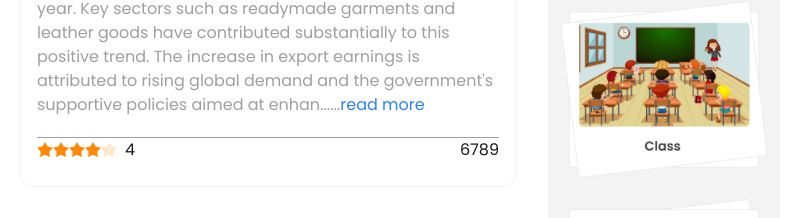
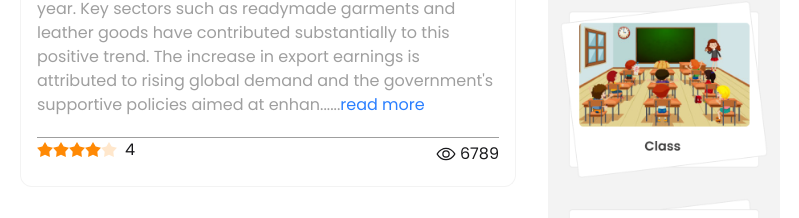
Before and after one commit to Rashikchowdhury/Dragon-news, a React (Vite) app: page /category/0 in a window 1280 px wide. Shown: the part 937-1155 px from the top of the page, without its empty margins (372-1171 px from the left). Built offline with nearby package versions, Linux system fonts and the light colour scheme; no server answers.

Commit message:
added eye btn in views option

```diff
--- a/src/componets/SingleCategoryNews.jsx
+++ b/src/componets/SingleCategoryNews.jsx
@@ -2,6 +2,7 @@ import React from 'react';
 import { FaRegBookmark } from 'react-icons/fa';
 import { IoMdShare } from 'react-icons/io';
 import { Link } from 'react-router';
+import { IoEyeOutline } from "react-icons/io5";
 
 const SingleCategoryNews = ({ news }) => {
 
@@ -69,7 +70,7 @@ const SingleCategoryNews = ({ news }) => {
                         </div>
                         <p>{rating.number}</p>
                     </div>
-                    <p>{total_view}</p>
+                    <p className='flex items-center gap-1'><IoEyeOutline size={20} /> {total_view}</p>
                 </div>
             </div>
         </div>
```
